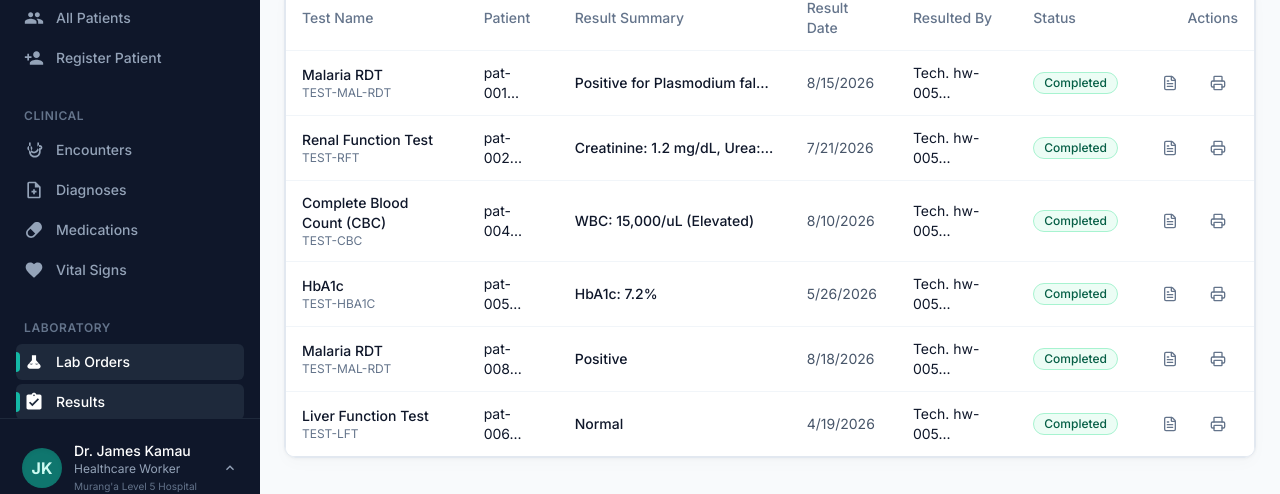
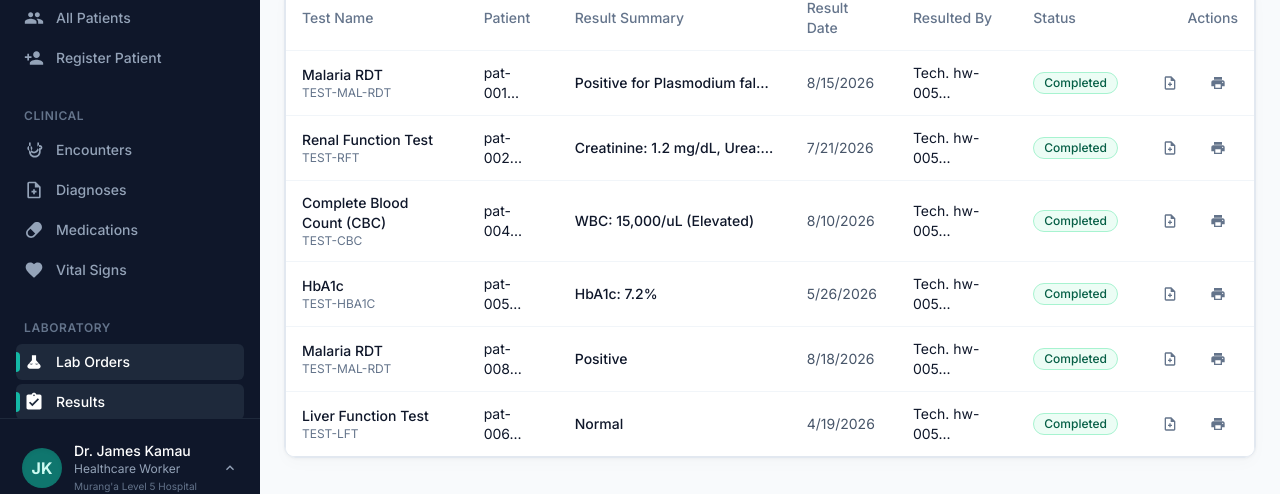
Before and after one commit to Jymee33/AfyaPass, a Next.js app: page /laboratory/results in a window 1280 px wide. Shown: the part 284-778 px from the top of the page. Built offline with nearby package versions, Linux system fonts and the light colour scheme.

Commit message:
chore(icons): migrate lab results to UXWing; add view/print aria-labels

```diff
--- a/app/(dashboard)/laboratory/results/page.tsx
+++ b/app/(dashboard)/laboratory/results/page.tsx
@@ -7,7 +7,7 @@ import { Badge } from '@/components/ui/Badge';
 import { Button } from '@/components/ui/Button';
 import { SearchInput } from '@/components/ui/SearchInput';
 import { Select } from '@/components/ui/Select';
-import { FileText, Printer } from 'lucide-react';
+import { IcFileText, IcPrint } from '@/components/icons';
 import { mockLabOrders } from '@/lib/mock-data';
 
 export default function LabResultsPage() {
@@ -84,11 +84,11 @@ export default function LabResultsPage() {
                   </td>
                   <td className="py-3 px-4 text-sm text-right">
                     <div className="flex justify-end gap-2">
-                      <Button variant="ghost" size="sm" title="View Report">
-                        <FileText className="w-4 h-4 text-slate-500" />
+                      <Button variant="ghost" size="sm" title="View Report" aria-label="View Report">
+                        <IcFileText className="w-4 h-4 text-slate-500" />
                       </Button>
-                      <Button variant="ghost" size="sm" title="Print Report">
-                        <Printer className="w-4 h-4 text-slate-500" />
+                      <Button variant="ghost" size="sm" title="Print Report" aria-label="Print Report">
+                        <IcPrint className="w-4 h-4 text-slate-500" />
                       </Button>
                     </div>
                   </td>
```
